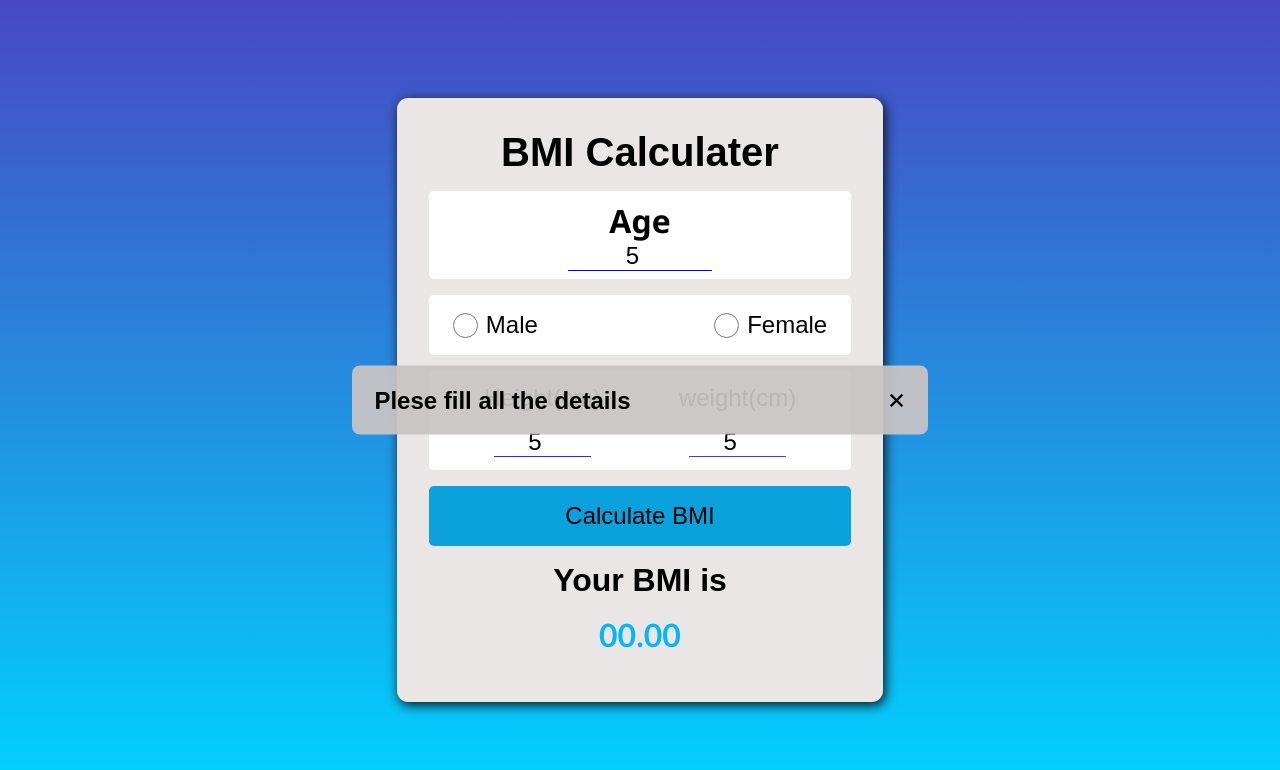
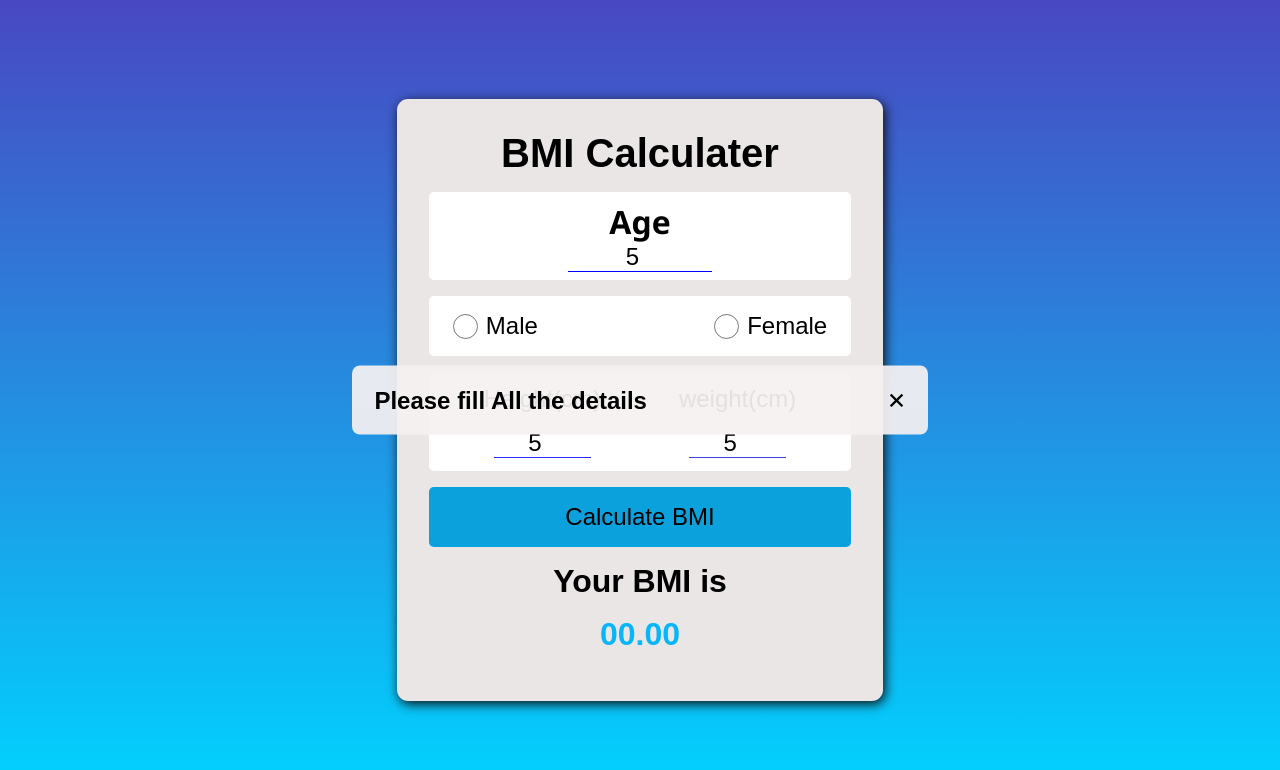
Before and after one commit to rishav-sayss/BMI-Calculator, a plain HTML site: page index.html in a window 1280 px wide. Both pictures are taken after typing "5", "5", "5" into the empty fields and a click on the button "Calculate BMI". Drawn offline with Linux system fonts and the light colour scheme.

Commit message:
secondcommit

```diff
--- a/script.js
+++ b/script.js
@@ -16,7 +16,7 @@ function calculatebmi(){
    {
       modelcontent.style.opacity = "1"
       modelcontent.style.pointerEvents = "auto";
-      modeltext.textContent = "Plese fill all the details"
+      modeltext.textContent = "Please fill All the details"
    }
    else{
        countbmi()
--- a/style.scss
+++ b/style.scss
@@ -173,7 +173,7 @@ body {
                 font-size: 1.5rem;
                 color: rgb(6, 181, 250);
                 font-weight: 800;
-                font-family: 'Gill Sans', 'Gill Sans MT', Calibri, 'Trebuchet MS', sans-serif;
+                 font-family: Arial, Helvetica, sans-serif;
             }
         }
     }
@@ -187,7 +187,7 @@ body {
             top: 50%;
             left: 50%;
             transform: translate(-50%,-50%);
-            background-color: #cac4c4ed;
+            background-color: #f6f2f2ed;
             padding: 1rem 1.4rem;
             opacity: 0;
             border-radius: 0.3rem;
```
Also changed, not shown: style.css, 1 other file.
